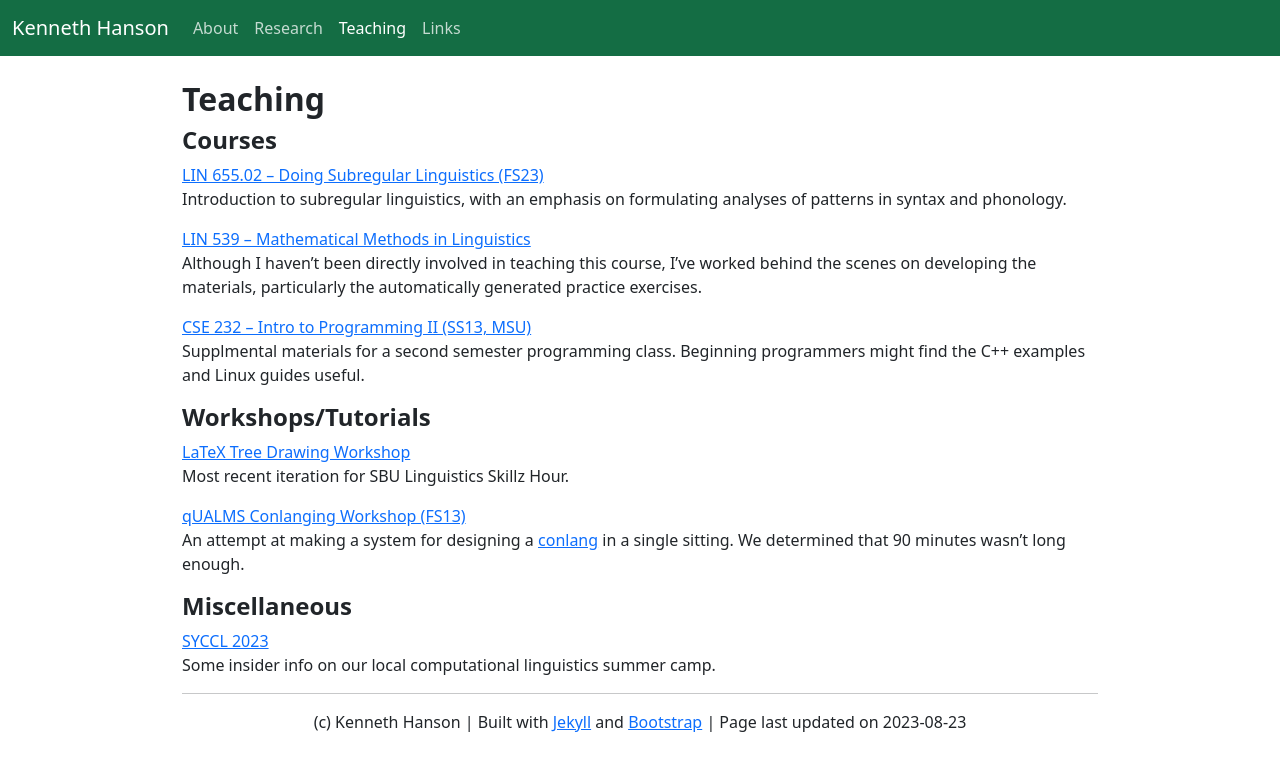
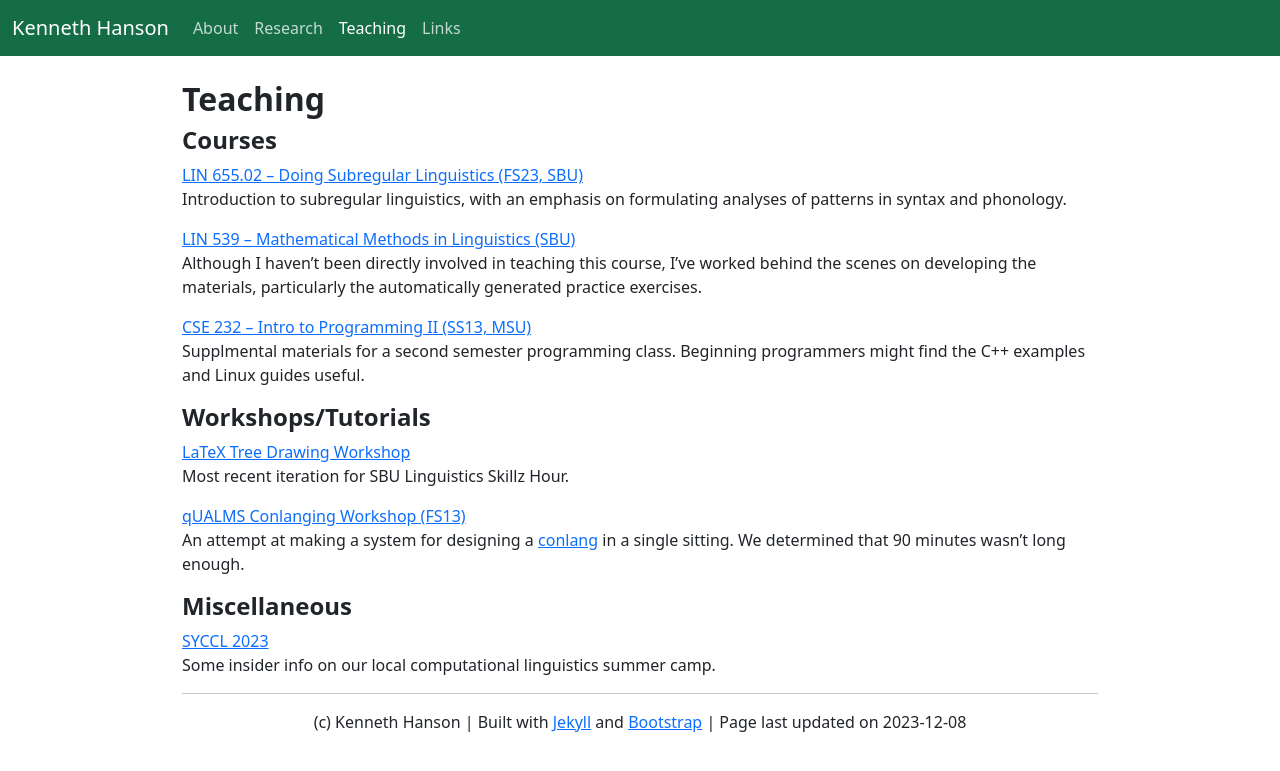
Before and after one commit to khanson679/khanson679.github.io, a Jekyll site: the page built from teaching/index.md, in a window 1280 px wide. Shown: the top 771 px of the page. Built offline with Jekyll 4.4.1, drawn with Linux system fonts in a browser that asks for light colours.

Commit message:
Add institutions to courses.

```diff
--- a/teaching/index.md
+++ b/teaching/index.md
@@ -1,15 +1,15 @@
 ---
 title: Teaching
 layout: default
-date: 2023-08-23
+date: 2023-12-08
 ---
 
 ## Courses
 
-[LIN 655.02 -- Doing Subregular Linguistics (FS23)](lin655)<br/>
+[LIN 655.02 -- Doing Subregular Linguistics (FS23, SBU)](lin655)<br/>
 Introduction to subregular linguistics, with an emphasis on formulating analyses of patterns in syntax and phonology.
 
-[LIN 539 -- Mathematical Methods in Linguistics](https://github.com/stonybrook-lin539/main)<br/>
+[LIN 539 -- Mathematical Methods in Linguistics (SBU)](https://github.com/stonybrook-lin539/main)<br/>
 Although I haven't been directly involved in teaching this course, I've worked behind the scenes on developing the materials, particularly the automatically generated practice exercises.
 
 [CSE 232 -- Intro to Programming II (SS13, MSU)](cse232)<br/>
```
